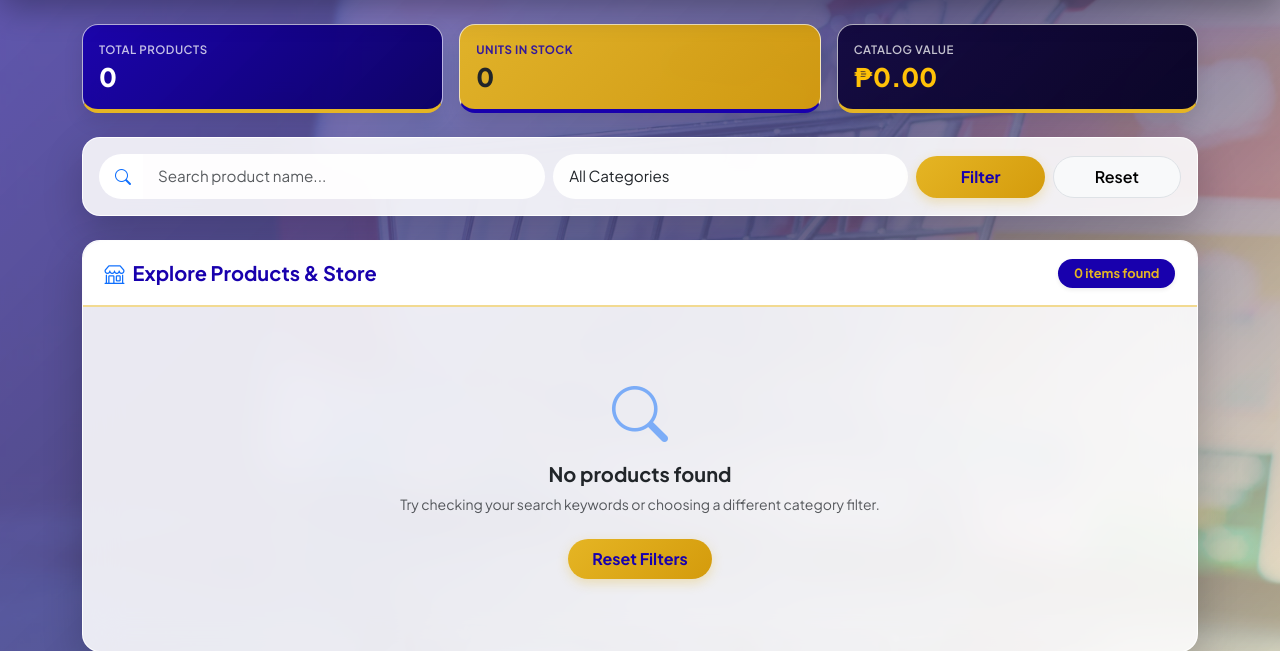
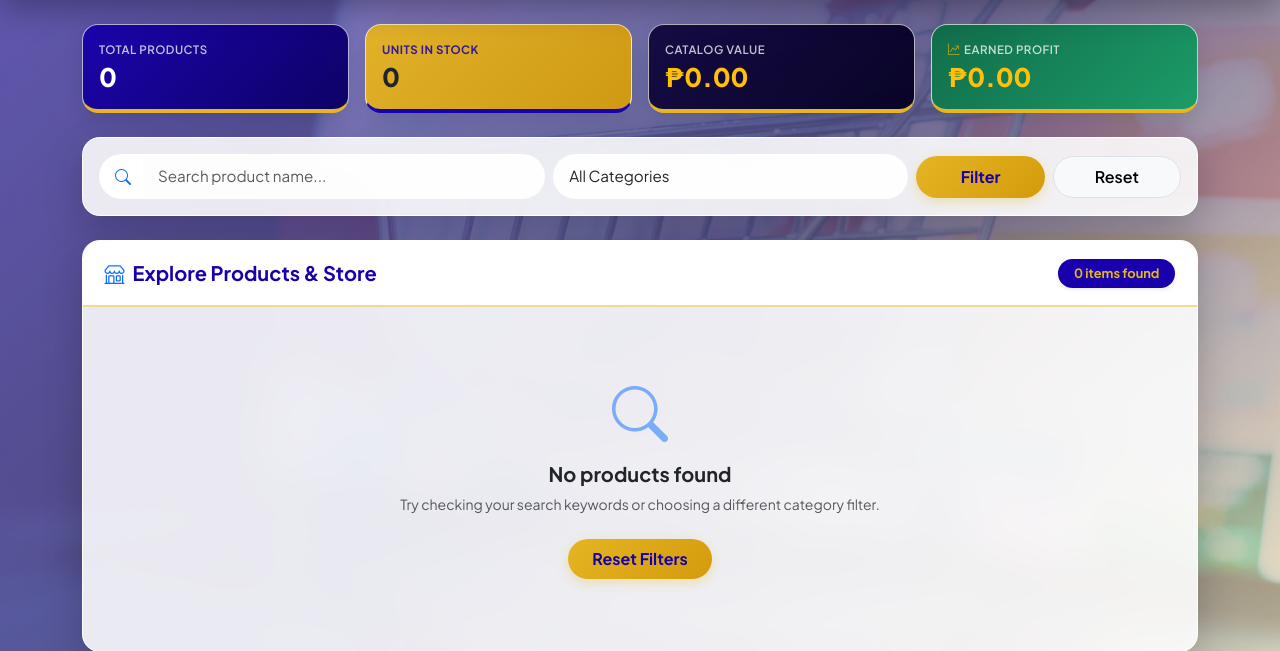
Before and after one commit to markjhondelcasquejo-a11y/ecommerce-catalog, a PHP site: page /catalog.php in a window 1280 px wide. Shown: the part 74-725 px from the top of the page. Run offline with PHP 8.4, Linux system fonts and the light colour scheme; data that the repository does not hold is empty.

Commit message:
Add files via upload

```diff
--- a/catalog.php
+++ b/catalog.php
@@ -1,10 +1,21 @@
 <?php
-// catalog.php - Main Dashboard (Modern Card-Based User Friendly UI & Mobile Compatible)
+// catalog.php - Main Dashboard with Right-Click "Clear" on Earned Profit
 require_once 'db_connect.php';
 session_start();
 
 if (!isset($_SESSION['cart'])) {
     $_SESSION['cart'] = [];
+}
+
+// Handle POST request from right-click "Clear" popup on Earned Profit
+if ($_SERVER['REQUEST_METHOD'] === 'POST' && isset($_POST['action']) && $_POST['action'] === 'clear_profit') {
+    mysqli_query($conn, "SET FOREIGN_KEY_CHECKS = 0");
+    mysqli_query($conn, "TRUNCATE TABLE order_items");
+    mysqli_query($conn, "TRUNCATE TABLE orders");
+    mysqli_query($conn, "SET FOREIGN_KEY_CHECKS = 1");
+
+    header("Location: catalog.php?msg=profit_reset");
+    exit();
 }
 
 // Handle Search and Category Filter
@@ -40,8 +51,15 @@ $stmt->execute();
 $result = $stmt->get_result();
 
 // Summary Metrics Query
-$stats_query = mysqli_query($conn, "SELECT COUNT(*) as total_items, SUM(stock_quantity) as total_stock, SUM(price * stock_quantity) as total_value FROM products");
+$stats_query = mysqli_query($conn, "SELECT COUNT(*) as total_items, COALESCE(SUM(stock_quantity), 0) as total_stock, COALESCE(SUM(price * stock_quantity), 0) as total_value FROM products");
 $stats = mysqli_fetch_assoc($stats_query);
+
+// Earned Profit from orders table (defaults to 0.00 if table/column isn't present yet)
+$earned_profit = 0.00;
+$profit_query = @mysqli_query($conn, "SELECT COALESCE(SUM(total_profit), 0) as earned_profit FROM orders");
+if ($profit_query && ($profit_row = mysqli_fetch_assoc($profit_query))) {
+    $earned_profit = (float)$profit_row['earned_profit'];
+}
 ?>
 
 <!DOCTYPE html>
@@ -142,6 +157,12 @@ $stats = mysqli_fetch_assoc($stats_query);
             color: #ffffff;
             border-bottom: 4px solid var(--accent-gold);
         }
+        .stat-profit {
+            background: linear-gradient(135deg, rgba(13, 110, 71, 0.95), rgba(22, 156, 101, 0.96));
+            color: #ffffff;
+            border-bottom: 4px solid var(--accent-gold);
+            cursor: context-menu;
+        }
         .stat-label {
             font-size: 0.72rem;
             letter-spacing: 0.5px;
@@ -300,6 +351,8 @@ $stats = mysqli_fetch_assoc($stats_query);
                     if ($_GET['msg'] == 'added') echo "Success! New product added to catalog.";
                     if ($_GET['msg'] == 'updated') echo "Updated! Product details have been saved.";
                     if ($_GET['msg'] == 'deleted') echo "Deleted! Product removed from catalog.";
+                    if ($_GET['msg'] == 'out_of_stock') echo "This product is currently out of stock.";
+                    if ($_GET['msg'] == 'profit_reset') echo "Cleared! Order history has been wiped and Earned Profit is now ₱0.00.";
                 ?>
                 <button type="button" class="btn-close" data-bs-dismiss="alert"></button>
             </div>
@@ -307,7 +360,7 @@ $stats = mysqli_fetch_assoc($stats_query);
 
         <!-- Stacked Summary Cards -->
         <div class="row g-3 mb-4">
-            <div class="col-12 col-md-4">
+            <div class="col-12 col-sm-6 col-lg-3">
                 <div class="card card-stat stat-royal">
                     <div class="card-body p-3 text-center text-md-start">
                         <span class="text-uppercase opacity-75 d-block mb-1 stat-label">Total Products</span>
@@ -315,7 +368,7 @@ $stats = mysqli_fetch_assoc($stats_query);
                     </div>
                 </div>
             </div>
-            <div class="col-12 col-md-4">
+            <div class="col-12 col-sm-6 col-lg-3">
                 <div class="card card-stat stat-gold">
                     <div class="card-body p-3 text-center text-md-start">
                         <span class="text-uppercase fw-bold d-block mb-1 stat-label" style="color: #1800ad; opacity: 0.85;">Units in Stock</span>
@@ -323,11 +376,19 @@ $stats = mysqli_fetch_assoc($stats_query);
                     </div>
                 </div>
             </div>
-            <div class="col-12 col-md-4">
+            <div class="col-12 col-sm-6 col-lg-3">
                 <div class="card card-stat stat-dark">
                     <div class="card-body p-3 text-center text-md-start">
                         <span class="text-uppercase opacity-75 d-block mb-1 stat-label">Catalog Value</span>
                         <h3 class="mb-0 text-warning stat-value">₱<?php echo number_format($stats['total_value'] ?? 0, 2); ?></h3>
+                    </div>
+                </div>
+            </div>
+            <div class="col-12 col-sm-6 col-lg-3">
+                <div class="card card-stat stat-profit" id="profit-stat-card">
+                    <div class="card-body p-3 text-center text-md-start">
+                        <span class="text-uppercase opacity-75 d-block mb-1 stat-label"><i class="bi bi-graph-up-arrow me-1 text-warning"></i>Earned Profit</span>
+                        <h3 class="mb-0 text-warning stat-value">₱<?php echo number_format($earned_profit, 2); ?></h3>
                     </div>
                 </div>
             </div>
@@ -430,17 +491,24 @@ $stats = mysqli_fetch_assoc($stats_query);
         </div>
     </div>
 
-    <!-- Footer -->
     <footer class="text-center py-3 mt-auto" style="background: rgba(10, 0, 70, 0.9); color: #ffffff; border-top: 2px solid rgba(229, 181, 36, 0.4);">
         <div class="container">
             <small class="opacity-75" style="font-size: 0.8rem;">E-Commerce Product Catalog &bull; Developed by <strong class="text-warning">Mark Jhondel Casquejo</strong></small>
         </div>
     </footer>
 
-    <!-- Bootstrap 5 JS Bundle -->
+    <!-- Right-Click Context Popup for Earned Profit -->
+    <div id="profit-context-menu" role="menu">
+        <form id="clear-profit-form" action="catalog.php" method="POST" class="m-0">
+            <input type="hidden" name="action" value="clear_profit">
+            <button type="submit" id="clear-profit-btn">
+                <i class="bi bi-trash3"></i>
+                <span>Clear</span>
+            </button>
+        </form>
+    </div>
+
     <script src="https://cdn.jsdelivr.net/npm/bootstrap@5.3.2/dist/js/bootstrap.bundle.min.js"></script>
-
-    <!-- Real-time Clock Script -->
     <script>
         function updateClock() {
             const now = new Date();
@@ -449,6 +517,41 @@ $stats = mysqli_fetch_assoc($stats_query);
         }
         setInterval(updateClock, 1000);
         updateClock();
+
+        (function () {
+            const profitCard = document.getElementById('profit-stat-card');
+            const contextMenu = document.getElementById('profit-context-menu');
+            const clearForm = document.getElementById('clear-profit-form');
+            if (!profitCard || !contextMenu || !clearForm) return;
+
+            profitCard.addEventListener('contextmenu', function (e) {
+                e.preventDefault();
+                const x = Math.min(e.clientX, window.innerWidth - 155);
+                const y = Math.min(e.clientY, window.innerHeight - 60);
+                contextMenu.style.left = Math.max(10, x) + 'px';
+                contextMenu.style.top = Math.max(10, y) + 'px';
+                contextMenu.style.display = 'block';
+            });
+
+            document.addEventListener('click', function (e) {
+                if (!contextMenu.contains(e.target)) {
+                    contextMenu.style.display = 'none';
+                }
+            });
+
+            document.addEventListener('keydown', function (e) {
+                if (e.key === 'Escape') {
+                    contextMenu.style.display = 'none';
+                }
+            });
+
+            clearForm.addEventListener('submit', function (e) {
+                contextMenu.style.display = 'none';
+                if (!confirm('Clear all order records and reset Earned Profit to ₱0.00?')) {
+                    e.preventDefault();
+                }
+            });
+        })();
     </script>
 </body>
 </html>
```
Also changed, not shown: other parts of catalog.php (+34 -7 lines), create.php (+16 -26 lines).
